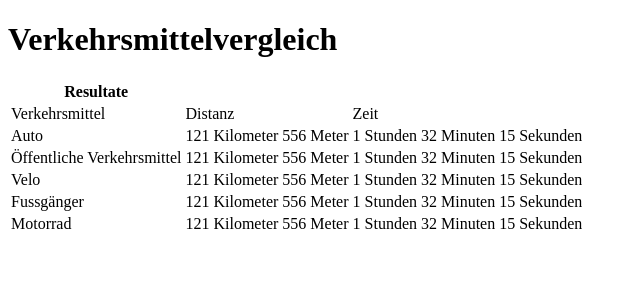
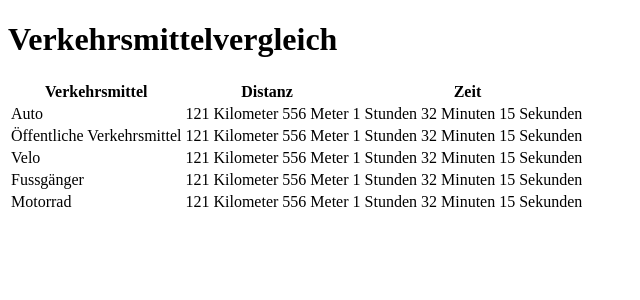
Before and after one commit to roumanch-777/verkehrsmittelvergleich-johannes-roman, a React (Create React App) app in the folder app/: page / in a window 1280 px wide. Shown: the top 300 px of the page, without its empty margins (0-640 px from the left). Built offline with nearby package versions, Linux system fonts and the light colour scheme.

Commit message:
fix table structure

```diff
--- a/app/src/components/ComparisonTable.tsx
+++ b/app/src/components/ComparisonTable.tsx
@@ -10,12 +10,14 @@ const ComparisonTable = () => {
     const two_wheeler_info = getTravelInfo("Bern", "Zürich", TravelMode.TWO_WHEELER);
 
     return <table>
-        <th>Resultate</th>
+        <thead>
             <tr>
-            <td>Verkehrsmittel</td>
-            <td>Distanz</td>
-            <td>Zeit</td>
+                <th>Verkehrsmittel</th>
+                <th>Distanz</th>
+                <th>Zeit</th>
             </tr>
+        </thead>
+        <tbody>
             <tr>
                 <td>Auto</td>
                 <td>{car_info.formattedDistance}</td>
@@ -41,6 +43,7 @@ const ComparisonTable = () => {
                 <td>{two_wheeler_info.formattedDistance}</td>
                 <td>{two_wheeler_info.formattedTime}</td>
             </tr>
+        </tbody>
     </table>;
 };
 
```
Lines whose indentation alone changed are shown as unchanged.
